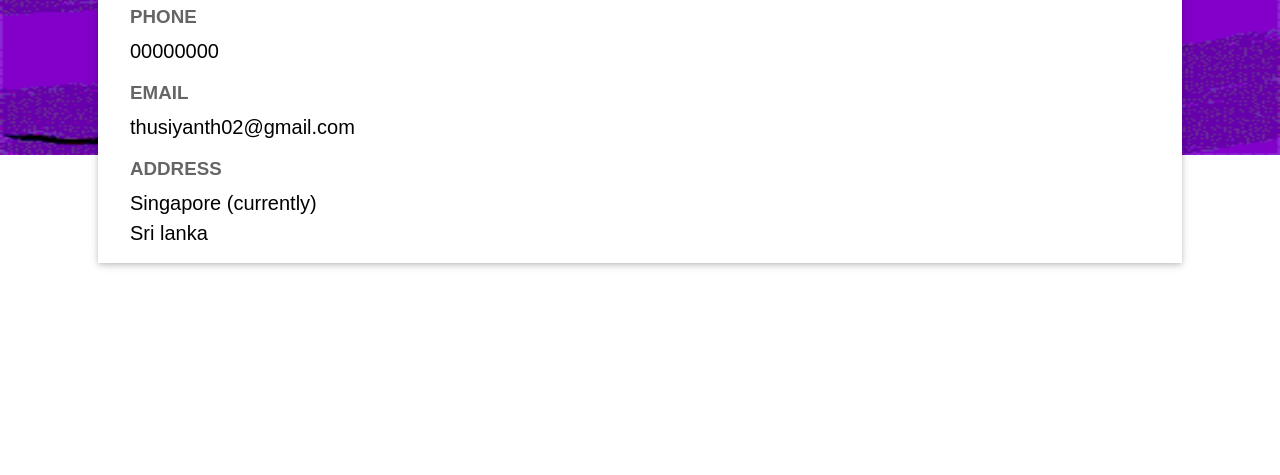
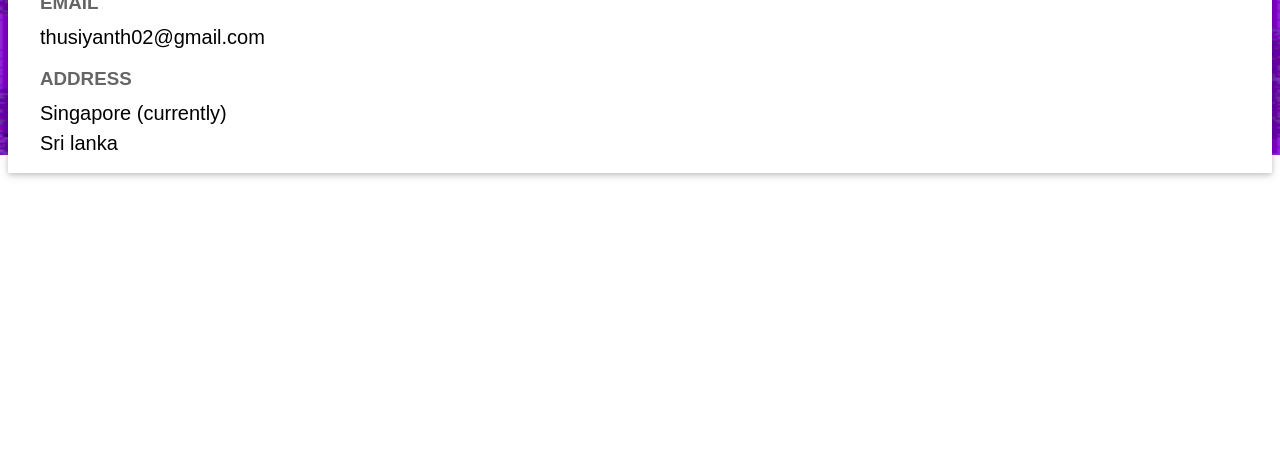
Before and after one commit to thusiyanth/thusiyanth.github.io, a plain HTML site: page about.html in a window 1280 px wide. Shown: the part 325-800 px from the top of the page. Drawn offline with nearby package versions, Linux system fonts and the light colour scheme.

Commit message:
Update aboute.html

```diff
--- a/about.html
+++ b/about.html
@@ -41,7 +41,7 @@
 			</div>
 		</div >
 
-	<div class="w3-row-padding" style = "margin:90px ;width: auto;font-size: 20px;">
+	<div class="w3-row-padding" style = "font-size: 20px;">
     <!-- Right Column -->
     <div >
 		<div class="w3-container w3-card w3-white">
```
